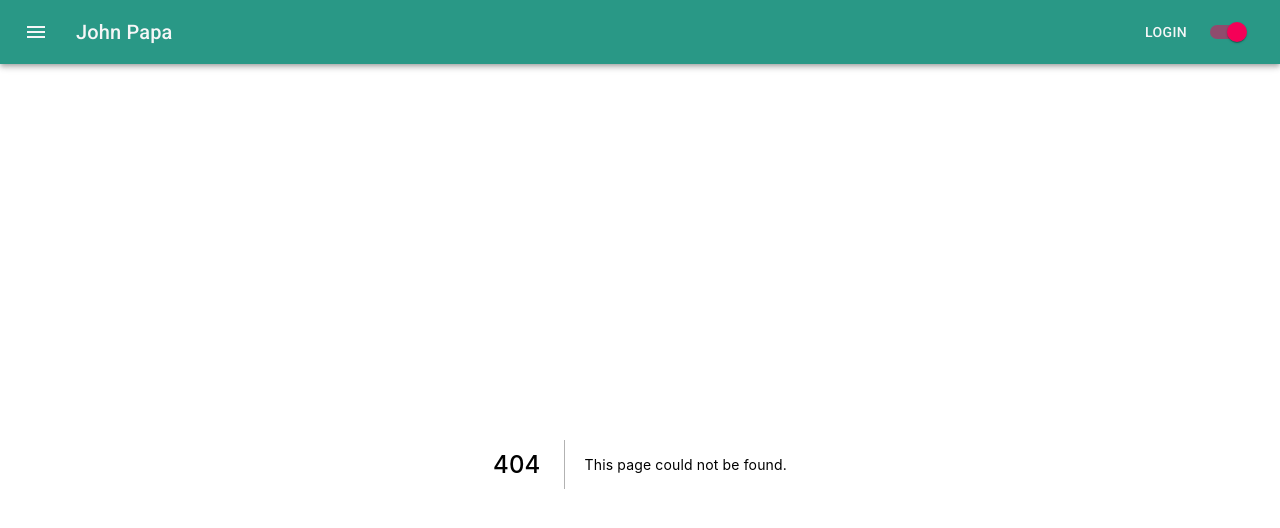
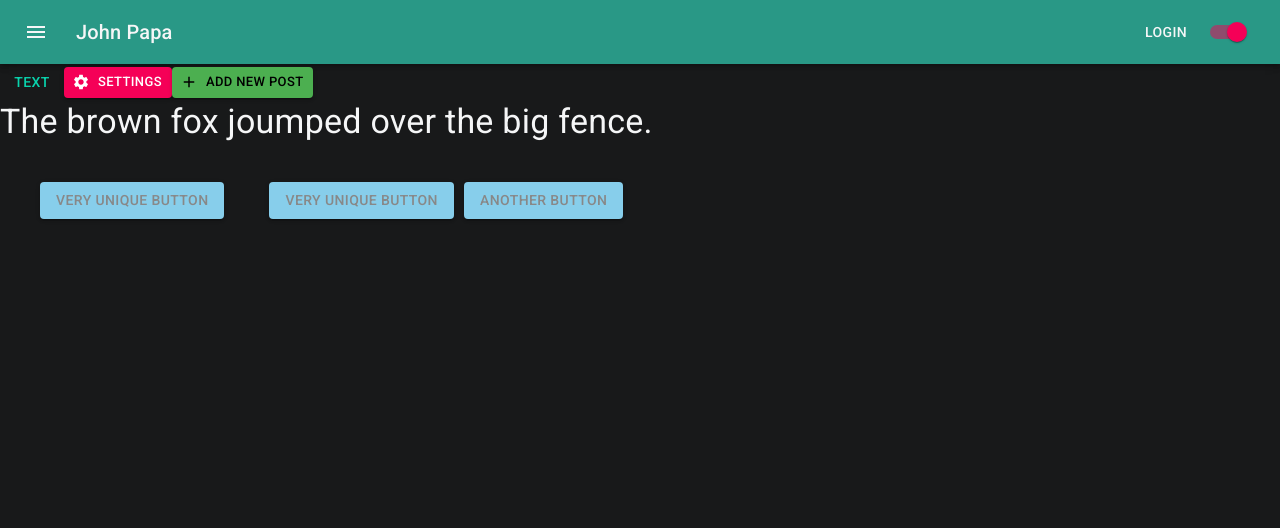
Before and after one commit to RonAlmog/nextjs-blog-mui, a Next.js app: page /demos/styling in a window 1280 px wide. Before the commit this address had no page. Shown: the top 528 px of the page. Built offline with nearby package versions, Linux system fonts and the light colour scheme.

Commit message:
sample styling

```diff
--- /dev/null
+++ b/pages/demos/styling.tsx
@@ -0,0 +1,65 @@
+import { Button, styled, Typography } from "@mui/material";
+import React from "react";
+import { Add, Settings } from "@mui/icons-material";
+
+type Props = {};
+
+const Styling = (props: Props) => {
+  const BlueButton = styled(Button)({
+    backgroundColor: "skyblue",
+    color: "#888",
+    margin: 5,
+    "&:hover": {
+      backgroundColor: "lightblue",
+      color: "white",
+    },
+    "&:disabled": {
+      backgroundColor: "gray",
+    },
+  });
+  return (
+    <div>
+      <Button variant="text">Text</Button>
+      <Button
+        variant="contained"
+        startIcon={<Settings />}
+        color="secondary"
+        size="small"
+      >
+        Settings
+      </Button>
+      <Button
+        variant="contained"
+        startIcon={<Add />}
+        color="success"
+        size="small"
+      >
+        Add new post
+      </Button>
+      <Typography variant="h4" component="p">
+        The brown fox joumped over the big fence.
+      </Typography>
+      <Button
+        variant="contained"
+        sx={{
+          backgroundColor: "skyblue",
+          color: "#888",
+          m: 5,
+          "&:hover": {
+            backgroundColor: "lightblue",
+            color: "white",
+          },
+          "&:disabled": {
+            backgroundColor: "gray",
+          },
+        }}
+      >
+        Very Unique Button
+      </Button>
+      <BlueButton variant="contained">Very Unique Button</BlueButton>
+      <BlueButton variant="contained">Another Button</BlueButton>
+    </div>
+  );
+};
+
+export default Styling;
```
